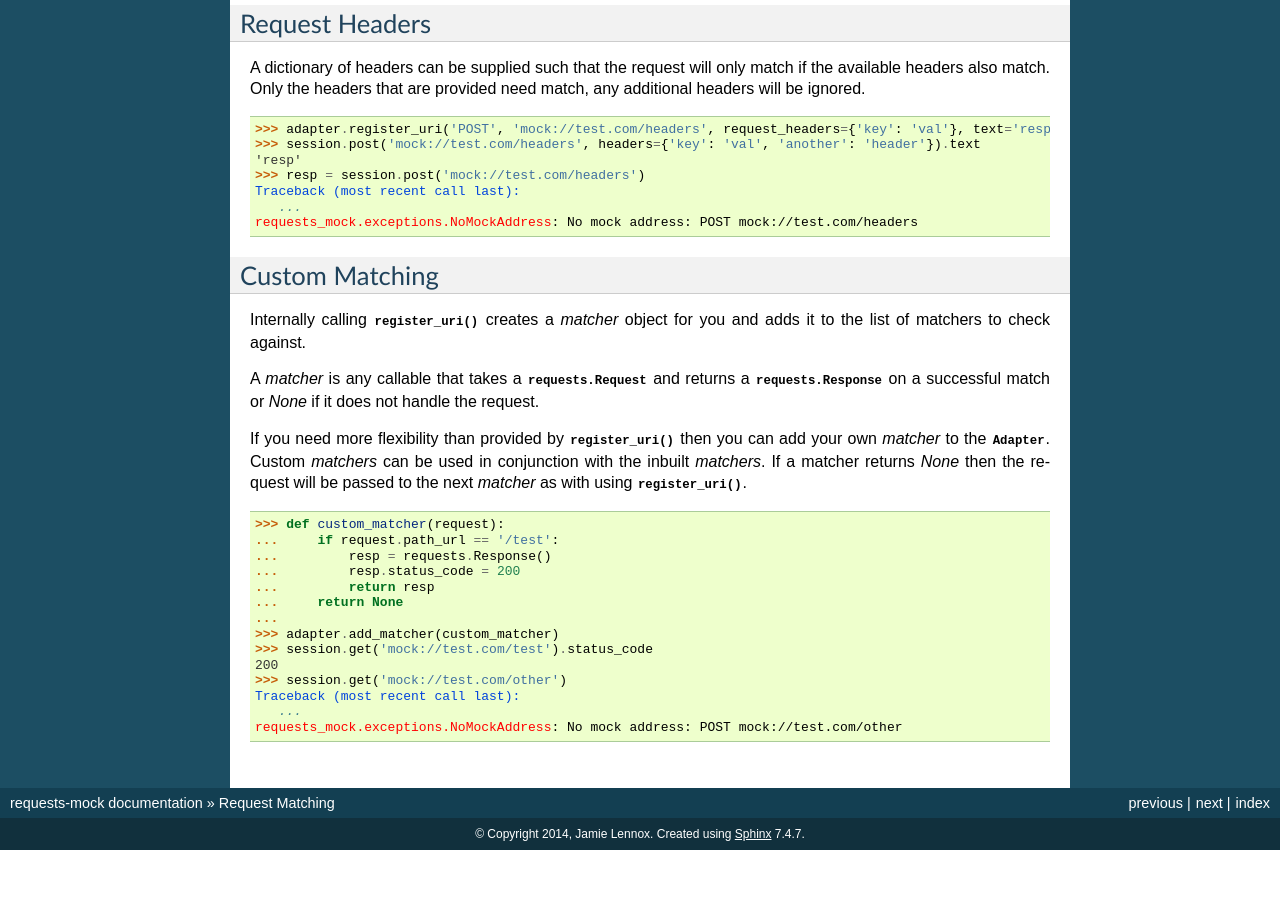
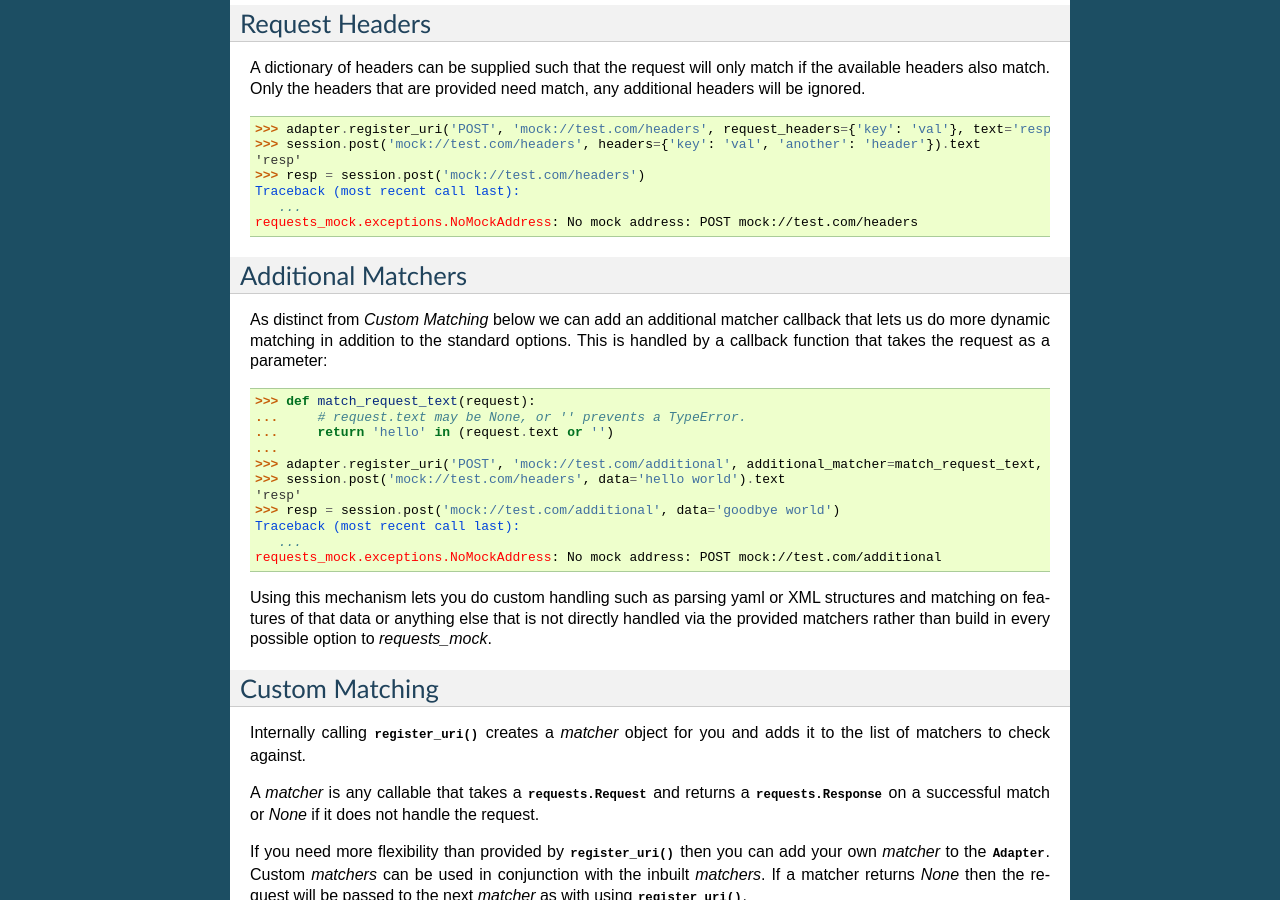
Before and after one commit to jamielennox/requests-mock, a Sphinx documentation site: the page built from doc/source/matching.rst, in a window 1280 px wide and 900 px high, scrolled down 2293 px. Built offline with Sphinx 7.4.7, drawn with Linux system fonts in a browser that asks for light colours; pages that are not in the unit, such as notebooks, are missing from menus; the version number could not be read and is left out; before the commit the page ends 3143 px from its top, so only the background shows below that.

Commit message:
Allow arbirtrary matcher to be add to match
To handle requests for additional features on matching add a callback
function that can match anything on the request object. This is easier
than adding every combination of matcher option - though we should still
add things that are commonly used.

Change-Id: I300f74a1f2103545eca60087b2352a535add188d
Closes-Bug: #1657308

```diff
--- a/doc/source/matching.rst
+++ b/doc/source/matching.rst
@@ -209,6 +209,38 @@ Only the headers that are provided need match, any additional headers will be ig
     requests_mock.exceptions.NoMockAddress: No mock address: POST mock://test.com/headers
 
 
+Additional Matchers
+===================
+
+As distinct from `Custom Matching` below we can add an additional matcher callback that lets us do more dynamic matching in addition to the standard options.
+This is handled by a callback function that takes the request as a parameter:
+
+.. doctest::
+    :hide:
+
+    >>> import requests
+    >>> import requests_mock
+    >>> adapter = requests_mock.Adapter()
+    >>> session = requests.Session()
+    >>> session.mount('mock', adapter)
+
+.. doctest::
+
+    >>> def match_request_text(request):
+    ...     # request.text may be None, or '' prevents a TypeError.
+    ...     return 'hello' in (request.text or '')
+    ...
+    >>> adapter.register_uri('POST', 'mock://test.com/additional', additional_matcher=match_request_text, text='resp')
+    >>> session.post('mock://test.com/headers', data='hello world').text
+    'resp'
+    >>> resp = session.post('mock://test.com/additional', data='goodbye world')
+    Traceback (most recent call last):
+       ...
+    requests_mock.exceptions.NoMockAddress: No mock address: POST mock://test.com/additional
+
+Using this mechanism lets you do custom handling such as parsing yaml or XML structures and matching on features of that data or anything else that is not directly handled via the provided matchers rather than build in every possible option to `requests_mock`.
+
+
 Custom Matching
 ===============
 
```
Also changed, not shown: 3 other files.
